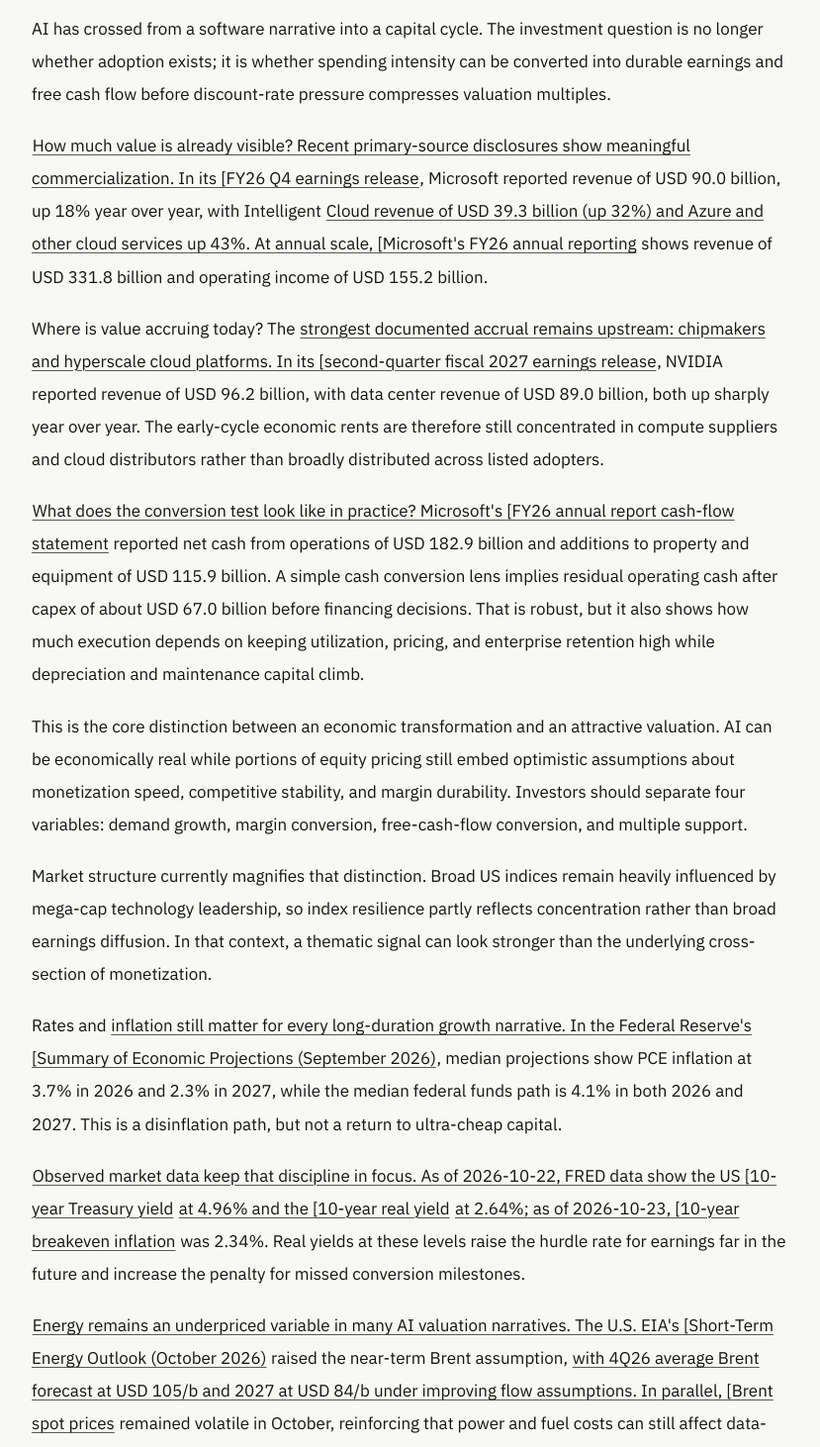
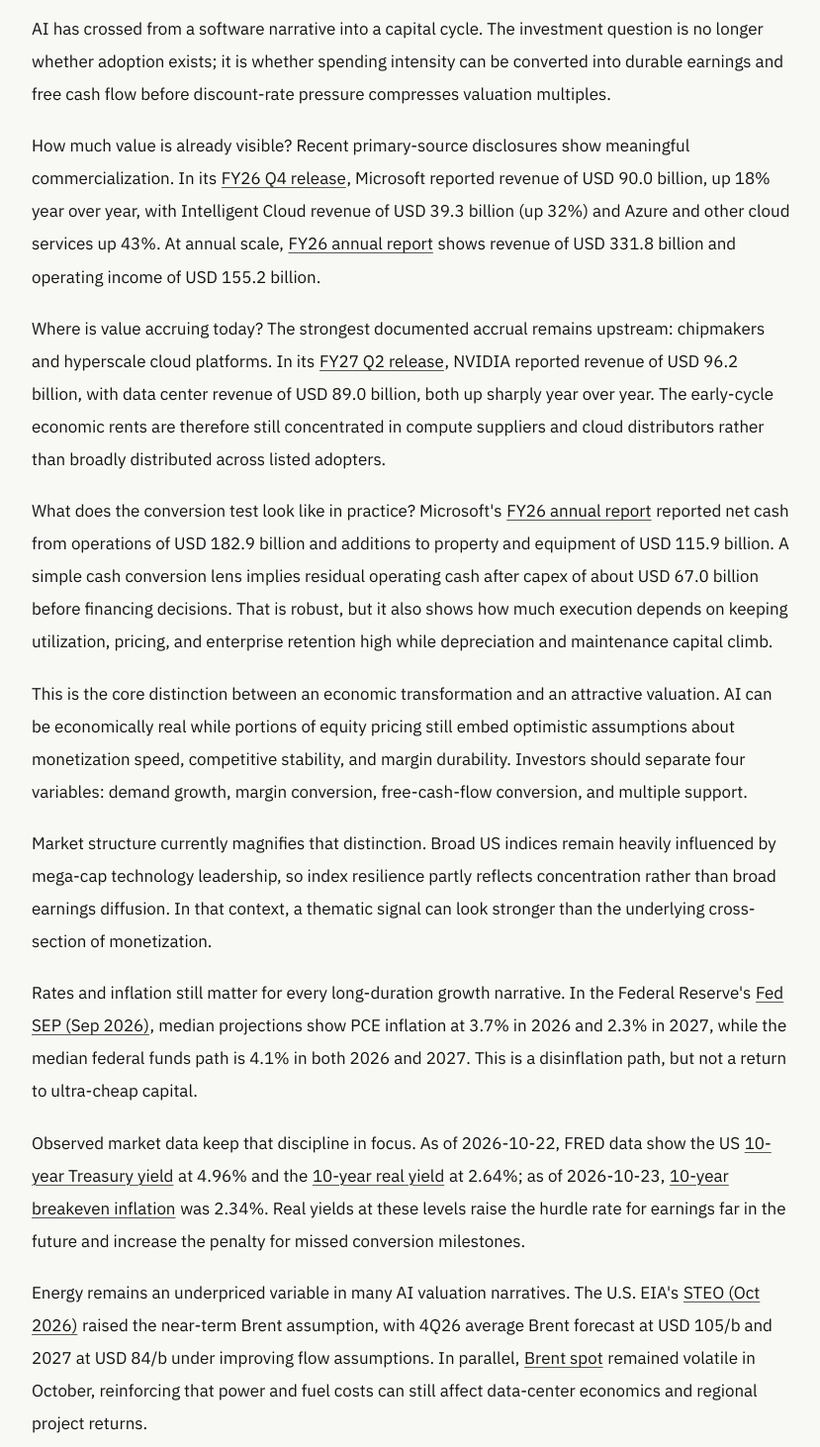
Before and after one commit to RubenDuijn/SwissCapital.news, a Next.js app: page /articles/ai-boom-economic-revolution-or-market-mispricing in a window 1280 px wide. Shown: the part 700-2162 px from the top of the page at 99% size, without its empty margins (224-1053 px from the left). Built offline with nearby package versions, Linux system fonts and the light colour scheme.

Commit message:
Fix bracket artifacts and shorten article link anchors

```diff
--- a/src/app/articles/[slug]/page.tsx
+++ b/src/app/articles/[slug]/page.tsx
@@ -49,12 +49,10 @@
 }
 
 function renderParagraphWithLinks(paragraph: string, key: string) {
-  const normalizedParagraph = paragraph
-    .replace(
-      /(^|[\s(])([^\[\]\n][^\]\n]{1,140})\]\((https?:\/\/[^)\s]+|\/[^)\s]+)\)\)?/g,
-      (_, prefix: string, label: string, href: string) => `${prefix}[${label.trim()}](${href})`,
-    )
-    .replace(/\[([^\]]+)\]\((https?:\/\/[^)\s]+|\/[^)\s]+)\)\)/g, "[$1]($2)");
+  const normalizedParagraph = paragraph.replace(
+    /\[([^\]]+)\]\((https?:\/\/[^)\s]+|\/[^)\s]+)\)\)/g,
+    "[$1]($2)",
+  );
 
   const markdownLinkRegex = /\[([^\]]+)\]\((https?:\/\/[^)\s]+|\/[^)\s]+)\)/g;
   const nodes: ReactNode[] = [];
--- a/src/content/articles/ai-boom-economic-revolution-or-market-mispricing.json
+++ b/src/content/articles/ai-boom-economic-revolution-or-market-mispricing.json
@@ -12,14 +12,14 @@
   "pullQuote": "AI is now an earnings-conversion story: the winning balance sheets will be those that translate capex intensity into repeatable cash generation before financing conditions tighten again.",
   "body": [
     "AI has crossed from a software narrative into a capital cycle. The investment question is no longer whether adoption exists; it is whether spending intensity can be converted into durable earnings and free cash flow before discount-rate pressure compresses valuation multiples.",
-    "How much value is already visible? Recent primary-source disclosures show meaningful commercialization. In its [FY26 Q4 earnings release](https://www.microsoft.com/en-us/Investor/earnings/FY-2026-Q4/press-release-webcast), Microsoft reported revenue of USD 90.0 billion, up 18% year over year, with Intelligent Cloud revenue of USD 39.3 billion (up 32%) and Azure and other cloud services up 43%. At annual scale, [Microsoft's FY26 annual reporting](https://www.microsoft.com/investor/reports/ar26/index.html) shows revenue of USD 331.8 billion and operating income of USD 155.2 billion.",
-    "Where is value accruing today? The strongest documented accrual remains upstream: chipmakers and hyperscale cloud platforms. In its [second-quarter fiscal 2027 earnings release](https://nvidianews.nvidia.com/news/nvidia-announces-financial-results-for-second-quarter-fiscal-2027), NVIDIA reported revenue of USD 96.2 billion, with data center revenue of USD 89.0 billion, both up sharply year over year. The early-cycle economic rents are therefore still concentrated in compute suppliers and cloud distributors rather than broadly distributed across listed adopters.",
-    "What does the conversion test look like in practice? Microsoft's [FY26 annual report cash-flow statement](https://www.microsoft.com/investor/reports/ar26/index.html) reported net cash from operations of USD 182.9 billion and additions to property and equipment of USD 115.9 billion. A simple cash conversion lens implies residual operating cash after capex of about USD 67.0 billion before financing decisions. That is robust, but it also shows how much execution depends on keeping utilization, pricing, and enterprise retention high while depreciation and maintenance capital climb.",
+    "How much value is already visible? Recent primary-source disclosures show meaningful commercialization. In its [FY26 Q4 release](https://www.microsoft.com/en-us/Investor/earnings/FY-2026-Q4/press-release-webcast), Microsoft reported revenue of USD 90.0 billion, up 18% year over year, with Intelligent Cloud revenue of USD 39.3 billion (up 32%) and Azure and other cloud services up 43%. At annual scale, [FY26 annual report](https://www.microsoft.com/investor/reports/ar26/index.html) shows revenue of USD 331.8 billion and operating income of USD 155.2 billion.",
+    "Where is value accruing today? The strongest documented accrual remains upstream: chipmakers and hyperscale cloud platforms. In its [FY27 Q2 release](https://nvidianews.nvidia.com/news/nvidia-announces-financial-results-for-second-quarter-fiscal-2027), NVIDIA reported revenue of USD 96.2 billion, with data center revenue of USD 89.0 billion, both up sharply year over year. The early-cycle economic rents are therefore still concentrated in compute suppliers and cloud distributors rather than broadly distributed across listed adopters.",
+    "What does the conversion test look like in practice? Microsoft's [FY26 annual report](https://www.microsoft.com/investor/reports/ar26/index.html) reported net cash from operations of USD 182.9 billion and additions to property and equipment of USD 115.9 billion. A simple cash conversion lens implies residual operating cash after capex of about USD 67.0 billion before financing decisions. That is robust, but it also shows how much execution depends on keeping utilization, pricing, and enterprise retention high while depreciation and maintenance capital climb.",
     "This is the core distinction between an economic transformation and an attractive valuation. AI can be economically real while portions of equity pricing still embed optimistic assumptions about monetization speed, competitive stability, and margin durability. Investors should separate four variables: demand growth, margin conversion, free-cash-flow conversion, and multiple support.",
     "Market structure currently magnifies that distinction. Broad US indices remain heavily influenced by mega-cap technology leadership, so index resilience partly reflects concentration rather than broad earnings diffusion. In that context, a thematic signal can look stronger than the underlying cross-section of monetization.",
-    "Rates and inflation still matter for every long-duration growth narrative. In the Federal Reserve's [Summary of Economic Projections (September 2026)](https://www.federalreserve.gov/monetarypolicy/fomcprojtabl20260916.htm), median projections show PCE inflation at 3.7% in 2026 and 2.3% in 2027, while the median federal funds path is 4.1% in both 2026 and 2027. This is a disinflation path, but not a return to ultra-cheap capital.",
+    "Rates and inflation still matter for every long-duration growth narrative. In the Federal Reserve's [Fed SEP (Sep 2026)](https://www.federalreserve.gov/monetarypolicy/fomcprojtabl20260916.htm), median projections show PCE inflation at 3.7% in 2026 and 2.3% in 2027, while the median federal funds path is 4.1% in both 2026 and 2027. This is a disinflation path, but not a return to ultra-cheap capital.",
     "Observed market data keep that discipline in focus. As of 2026-10-22, FRED data show the US [10-year Treasury yield](https://fred.stlouisfed.org/series/DGS10) at 4.96% and the [10-year real yield](https://fred.stlouisfed.org/series/DFII10) at 2.64%; as of 2026-10-23, [10-year breakeven inflation](https://fred.stlouisfed.org/series/T10YIE) was 2.34%. Real yields at these levels raise the hurdle rate for earnings far in the future and increase the penalty for missed conversion milestones.",
-    "Energy remains an underpriced variable in many AI valuation narratives. The U.S. EIA's [Short-Term Energy Outlook (October 2026)](https://www.eia.gov/outlooks/steo/) raised the near-term Brent assumption, with 4Q26 average Brent forecast at USD 105/b and 2027 at USD 84/b under improving flow assumptions. In parallel, [Brent spot prices](https://fred.stlouisfed.org/series/DCOILBRENTEU) remained volatile in October, reinforcing that power and fuel costs can still affect data-center economics and regional project returns.",
+    "Energy remains an underpriced variable in many AI valuation narratives. The U.S. EIA's [STEO (Oct 2026)](https://www.eia.gov/outlooks/steo/) raised the near-term Brent assumption, with 4Q26 average Brent forecast at USD 105/b and 2027 at USD 84/b under improving flow assumptions. In parallel, [Brent spot](https://fred.stlouisfed.org/series/DCOILBRENTEU) remained volatile in October, reinforcing that power and fuel costs can still affect data-center economics and regional project returns.",
     "For a parallel transmission analysis of how energy and policy risk can feed discount rates, see our [geopolitics and risk-pricing framework](/articles/geopolitics-and-markets-energy-trade-and-risk-pricing).",
     "What evidence supports adequate returns on current infrastructure spending? The strongest evidence is recurring enterprise demand plus operating leverage in scaled platforms: growth in cloud revenue, expanding contractual backlogs, and sustained operating cash generation despite capex expansion. What remains less proven is broad downstream earnings capture by non-platform adopters at index scale.",
     "What could disappoint despite continued AI adoption? Five mechanisms matter most: slower enterprise workflow integration than expected, pricing pressure from model and infrastructure competition, persistent power and grid bottlenecks, regulatory/compliance cost escalation, and a higher-for-longer real-rate backdrop that compresses long-duration multiples.",
--- a/src/content/articles/geopolitics-and-markets-energy-trade-and-risk-pricing.json
+++ b/src/content/articles/geopolitics-and-markets-energy-trade-and-risk-pricing.json
@@ -12,15 +12,15 @@
   "pullQuote": "The financial cost of geopolitics is governed by duration and transmission: when shocks hit energy, inflation expectations, and discount rates for long enough, asset pricing regimes change.",
   "body": [
     "Geopolitical risk has returned to the center of macro strategy, but headline intensity is still a poor valuation model. Market impact becomes durable only when shocks propagate through physical energy flows, shipping reliability, inflation expectations, financing costs, and earnings guidance. Without persistence in those channels, many moves remain tactical volatility rather than regime change.",
-    "As of this update, the strongest evidence of persistence is in energy assumptions. The U.S. EIA's [Short-Term Energy Outlook (October 2026)](https://www.eia.gov/outlooks/steo/) (released 2026-10-06, forecast completed 2026-10-01) still assumes constrained Middle East flows through Q4 2026 and lifted near-term Brent assumptions, with Q4 2026 average Brent forecast at USD 105/b and 2027 at USD 84/b.",
-    "Observed market data show that volatility channel directly. In the [FRED Brent spot series](https://fred.stlouisfed.org/series/DCOILBRENTEU), prices moved from USD 130.18 on 2026-10-08 to USD 115.22 on 2026-10-20, a large swing over eight trading sessions. This is exactly the kind of movement that can alter inflation expectations and corporate cost assumptions even when the geopolitical narrative is unchanged.",
+    "As of this update, the strongest evidence of persistence is in energy assumptions. The U.S. EIA's [STEO (Oct 2026)](https://www.eia.gov/outlooks/steo/) (released 2026-10-06, forecast completed 2026-10-01) still assumes constrained Middle East flows through Q4 2026 and lifted near-term Brent assumptions, with Q4 2026 average Brent forecast at USD 105/b and 2027 at USD 84/b.",
+    "Observed market data show that volatility channel directly. In the [Brent spot series](https://fred.stlouisfed.org/series/DCOILBRENTEU), prices moved from USD 130.18 on 2026-10-08 to USD 115.22 on 2026-10-20, a large swing over eight trading sessions. This is exactly the kind of movement that can alter inflation expectations and corporate cost assumptions even when the geopolitical narrative is unchanged.",
     "Rates data imply that the inflation-to-discount-rate transmission remains active. As of 2026-10-22, FRED data show the US [10-year Treasury yield](https://fred.stlouisfed.org/series/DGS10) at 4.96% and the [10-year real yield](https://fred.stlouisfed.org/series/DFII10) at 2.64%; as of 2026-10-23, [10-year breakeven inflation](https://fred.stlouisfed.org/series/T10YIE) was 2.34%. For equity valuation, that keeps the hurdle rate for long-duration cash flows elevated.",
-    "Credit conditions have not fully repriced to stress, but they are not inert. The ICE BofA US High Yield option-adjusted spread stood at 3.40 percentage points on 2026-10-22 in [FRED high-yield spread data](https://fred.stlouisfed.org/series/BAMLH0A0HYM2). That is not a panic regime, but it is a useful monitor if energy and rates volatility starts to pressure earnings confidence.",
+    "Credit conditions have not fully repriced to stress, but they are not inert. The ICE BofA US High Yield option-adjusted spread stood at 3.40 percentage points on 2026-10-22 in [high-yield spread data](https://fred.stlouisfed.org/series/BAMLH0A0HYM2). That is not a panic regime, but it is a useful monitor if energy and rates volatility starts to pressure earnings confidence.",
     "Currency behavior remains consistent with a selective risk-off pattern rather than a generalized dislocation. FRED data show [USD/CHF](https://fred.stlouisfed.org/series/DEXSZUS) around 0.8243 on 2026-10-16 and [EUR/USD](https://fred.stlouisfed.org/series/DEXUSEU) around 1.1231 on the same date. The Swiss franc's resilience still signals demand for balance-sheet and policy credibility during geopolitical noise, especially when energy uncertainty is high.",
-    "Policy architecture is the second major channel. The [USTR Section 301 tariff actions and exclusion process](https://ustr.gov/issue-areas/enforcement/section-301-investigations/tariff-actions) and [BIS export and re-export controls guidance](https://www.bis.gov/licensing/exports-and-reexports-controls) keep tariff, compliance, and licensing friction embedded in cross-border operating models. This is less about imminent trade collapse and more about structurally higher operating friction and capex duplication risk.",
-    "Regional transmission is uneven. Europe remains more exposed to imported energy and industrial-cost pressure, while US markets are relatively buffered by domestic energy scale but still vulnerable through duration-sensitive valuations. Germany's monthly [long-term government bond yield proxy](https://fred.stlouisfed.org/series/IRLTLT01DEM156N) moved from around 2.62% in October 2025 to around 3.47% in September 2026, reinforcing that euro-area discount rates have shifted materially from prior lows.",
-    "Switzerland sits in a distinct position: the SNB's [Monetary Policy Assessment of 24 September 2026](https://www.snb.ch/en/publications/communication/press-releases-restricted/pre_20260924) maintained the policy rate at 0% while explicitly citing higher oil-product prices and Middle East uncertainty as inflation-relevant risks. That combination keeps CHF policy credibility high while preserving sensitivity to imported energy shocks.",
-    "The macro-policy bridge remains central. In the Federal Reserve's [Summary of Economic Projections (September 2026)](https://www.federalreserve.gov/monetarypolicy/fomcprojtabl20260916.htm), median projections point to PCE inflation at 3.7% in 2026 and 2.3% in 2027, with median federal funds at 4.1% in both years. In practical terms, renewed energy pressure can still delay expected easing and sustain a high discount-rate environment for growth-heavy equity segments.",
+    "Policy architecture is the second major channel. The [USTR Section 301 actions](https://ustr.gov/issue-areas/enforcement/section-301-investigations/tariff-actions) and [BIS export controls guidance](https://www.bis.gov/licensing/exports-and-reexports-controls) keep tariff, compliance, and licensing friction embedded in cross-border operating models. This is less about imminent trade collapse and more about structurally higher operating friction and capex duplication risk.",
+    "Regional transmission is uneven. Europe remains more exposed to imported energy and industrial-cost pressure, while US markets are relatively buffered by domestic energy scale but still vulnerable through duration-sensitive valuations. Germany's monthly [German long-term yield](https://fred.stlouisfed.org/series/IRLTLT01DEM156N) moved from around 2.62% in October 2025 to around 3.47% in September 2026, reinforcing that euro-area discount rates have shifted materially from prior lows.",
+    "Switzerland sits in a distinct position: the SNB's [Policy Assessment (24 Sep 2026)](https://www.snb.ch/en/publications/communication/press-releases-restricted/pre_20260924) maintained the policy rate at 0% while explicitly citing higher oil-product prices and Middle East uncertainty as inflation-relevant risks. That combination keeps CHF policy credibility high while preserving sensitivity to imported energy shocks.",
+    "The macro-policy bridge remains central. In the Federal Reserve's [Fed SEP (Sep 2026)](https://www.federalreserve.gov/monetarypolicy/fomcprojtabl20260916.htm), median projections point to PCE inflation at 3.7% in 2026 and 2.3% in 2027, with median federal funds at 4.1% in both years. In practical terms, renewed energy pressure can still delay expected easing and sustain a high discount-rate environment for growth-heavy equity segments.",
     "The AI-valuation link should therefore be analyzed as a chain, not a slogan: geopolitical disruption can raise energy and logistics costs; higher cost persistence can slow disinflation; slower disinflation can keep real yields elevated; elevated real yields can tighten financing assumptions for AI infrastructure; and tighter financing assumptions can compress multiples where earnings conversion remains back-loaded. For the earnings-conversion side of that mechanism, see our [AI capital-cycle analysis](/articles/ai-boom-economic-revolution-or-market-mispricing).",
     "This chain does not guarantee a correction. It requires persistence in physical constraints and policy repricing. If disruptions ease quickly and inflation expectations stay anchored, the valuation impact can remain contained even with noisy headlines.",
     "Scenario table (6-18 months) - Bull case: assumptions include easing shipping risk, improving Middle East flow reliability, and no sustained supply outage. Indicators: Brent volatility declines, breakeven inflation remains anchored near recent ranges, and high-yield spreads remain contained. Market implications: broader equity participation, less pressure on duration assets, improved cyclical confidence. Invalidation: renewed physical disruption that reopens sustained inflation pressure.",
```
